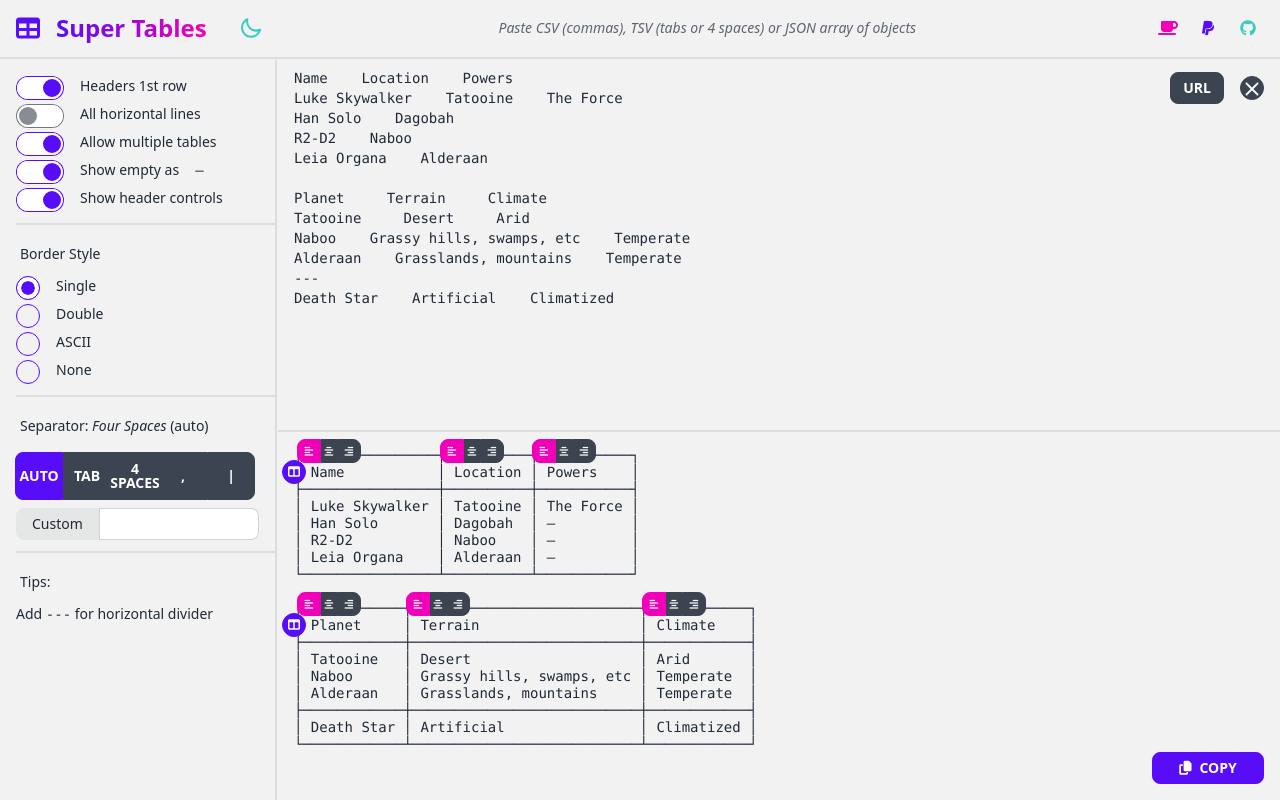
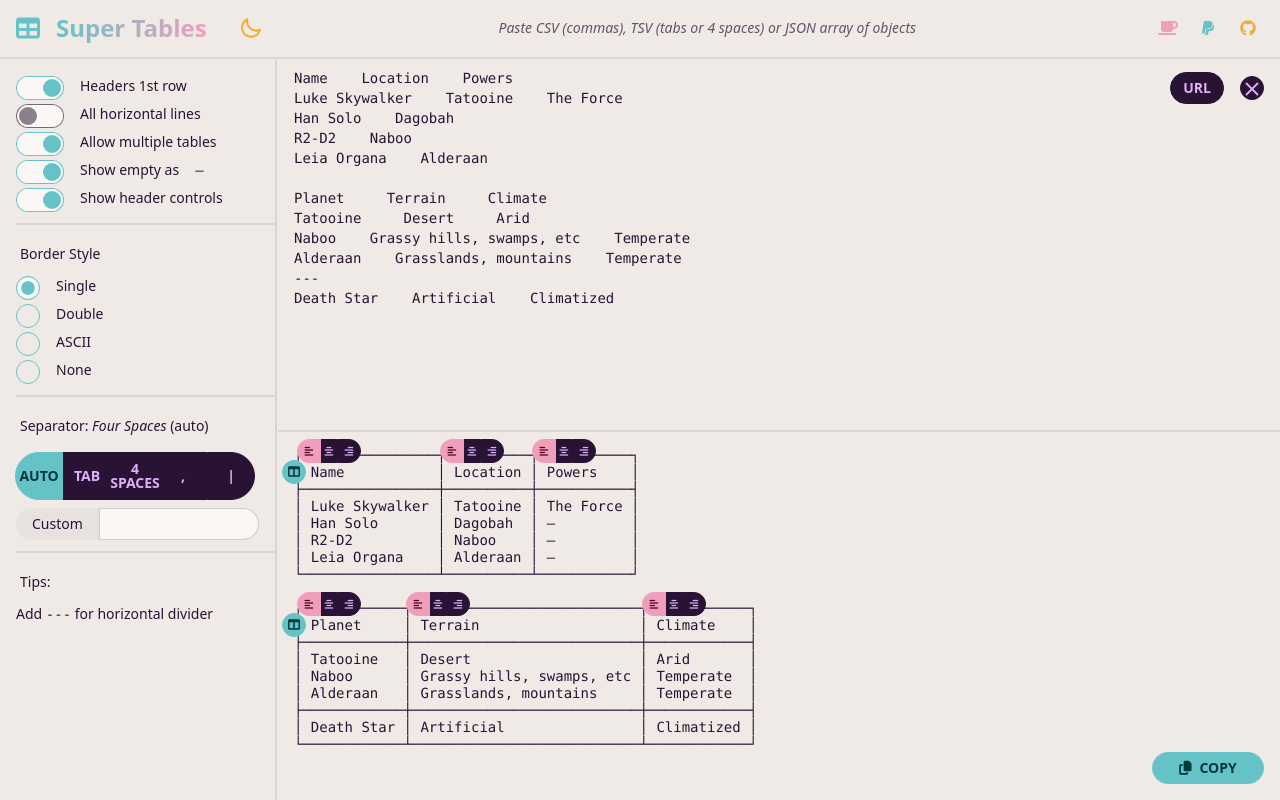
Before and after one commit to jelitter/super-tables, an Angular app: page / in a window 1280 px wide. Built offline with nearby package versions, Linux system fonts and the light colour scheme.

Commit message:
🌬 Update Tailwind config

```diff
--- a/tailwind.config.js
+++ b/tailwind.config.js
@@ -1,8 +1,11 @@
 /** @type {import('tailwindcss').Config} */
 module.exports = {
-  content: ["./src/**/*.{html,js,ts}"],
+  content: ['./src/**/*.{html,js,ts}'],
   theme: {
-    extend: {},
+    extend: {}
   },
-  plugins: [require("@tailwindcss/typography"), require("daisyui")],
+  plugins: [require('@tailwindcss/typography'), require('daisyui')],
+  daisyui: {
+    themes: ['cupcake', 'dark']
+  }
 };
```
